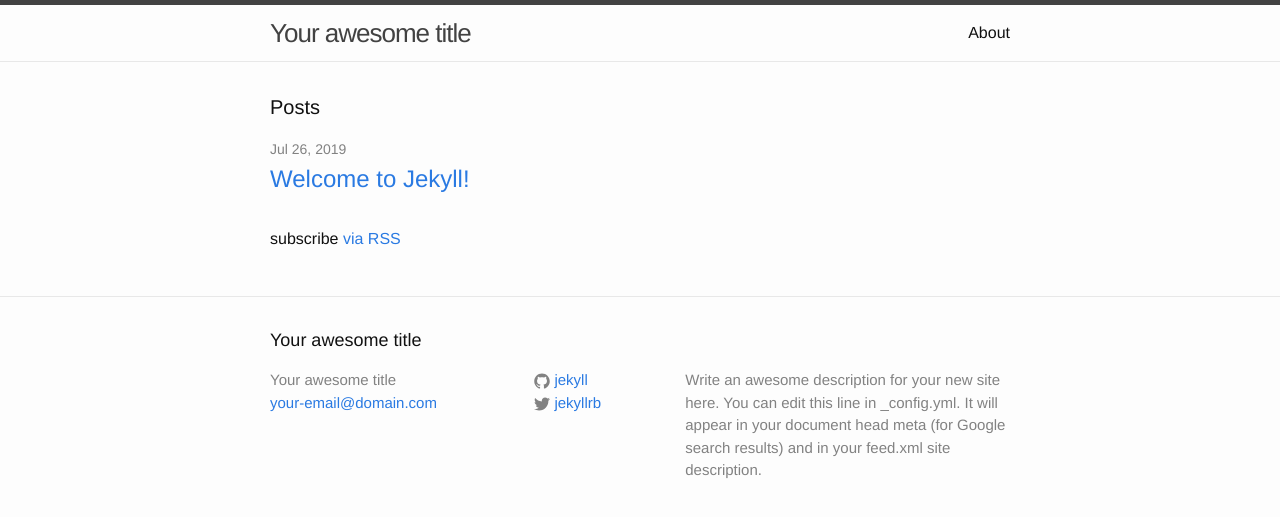
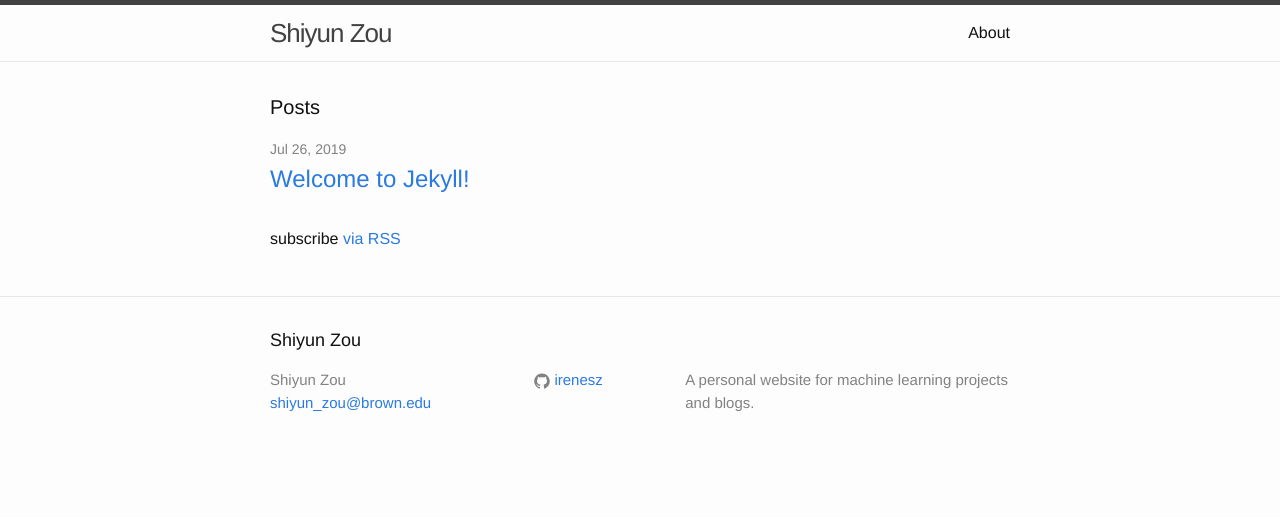
Before and after one commit to IreneSZ/IreneSZ.github.io, a Jekyll site: the page built from index.html, in a window 1280 px wide. Shown: the top 517 px of the page. Built offline with Jekyll 4.4.1, drawn with Linux system fonts in a browser that asks for light colours.

Commit message:
updated page description

```diff
--- a/_config.yml
+++ b/_config.yml
@@ -6,16 +6,13 @@
 # 'jekyll serve'. If you change this file, please restart the server process.
 
 # Site settings
-title: Your awesome title
-email: your-email@domain.com
+title: Shiyun Zou
+email: shiyun_zou@brown.edu
 description: > # this means to ignore newlines until "baseurl:"
-  Write an awesome description for your new site here. You can edit this
-  line in _config.yml. It will appear in your document head meta (for
-  Google search results) and in your feed.xml site description.
+  A personal website for machine learning projects and blogs.
 baseurl: "" # the subpath of your site, e.g. /blog
-url: "http://yourdomain.com" # the base hostname & protocol for your site
-twitter_username: jekyllrb
-github_username:  jekyll
+url: "https://irenesz.github.io/" # the base hostname & protocol for your site
+github_username:  irenesz
 
 # Build settings
 markdown: kramdown
```
